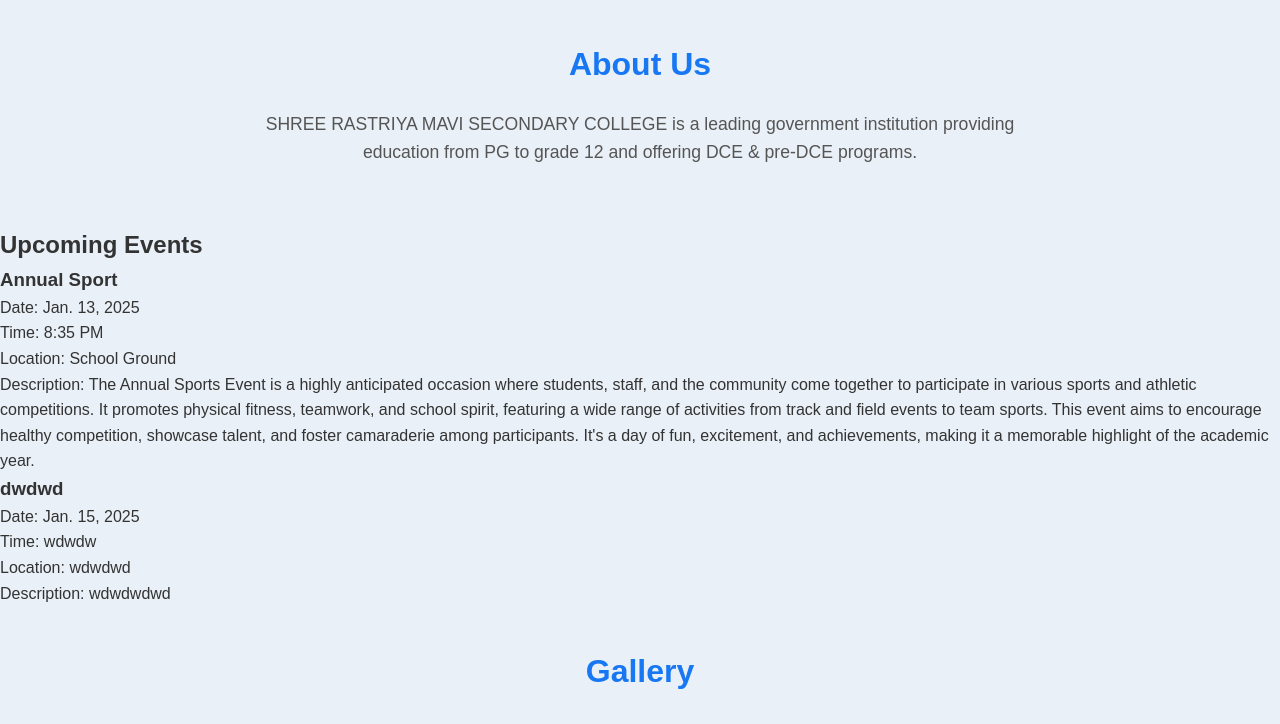
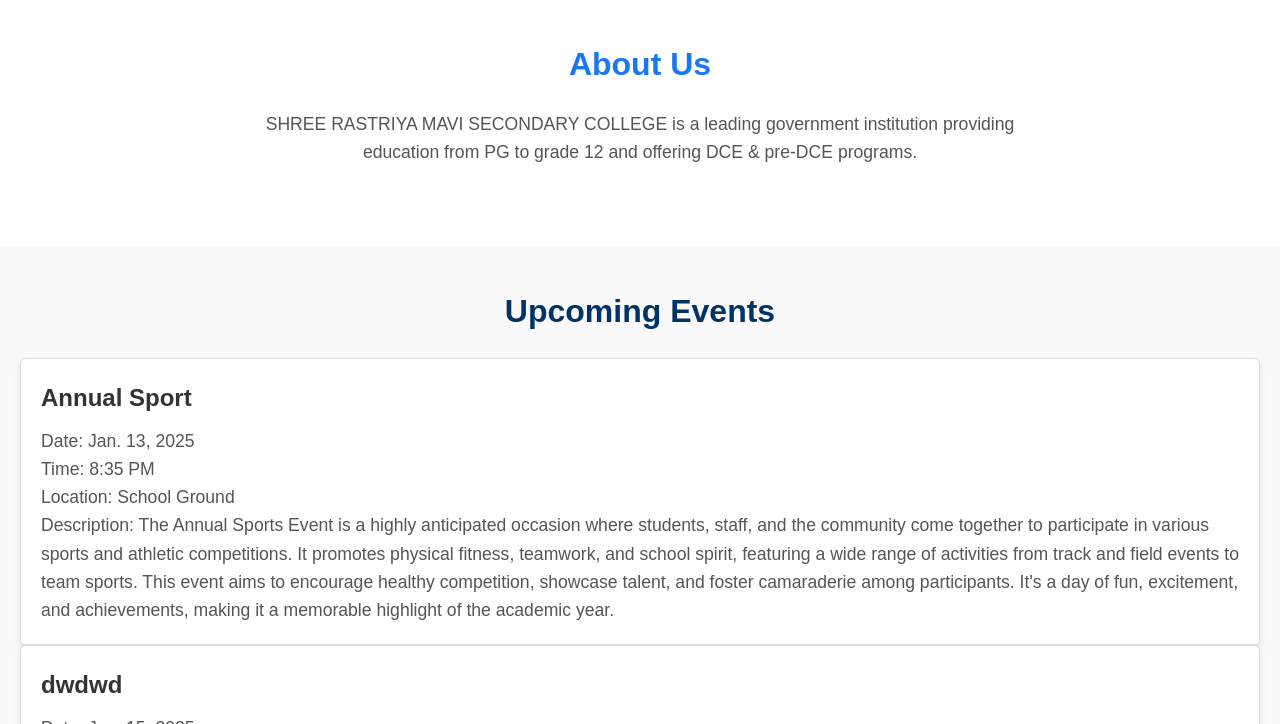
Before and after one commit to Shishir-Kc/Shree-Rastriya-Secondary-School, a Django app: page / in a window 1280 px wide. Shown: the part 731-1455 px from the top of the page. Run offline with Django 5.2, Linux system fonts and the light colour scheme; data comes from the database, SQL or seed files in the repository.

Commit message:
added some changes in base.css

```diff
--- a/Shree_Rastriya_Secondary_School/home/static/home/css/base.css
+++ b/Shree_Rastriya_Secondary_School/home/static/home/css/base.css
@@ -6,7 +6,7 @@
 }
 body {
     font-family: Arial, sans-serif;
-    background-color: rgb(233, 240, 247);
+    background-color: rgb(255, 255, 255);
     color: #333;
     line-height: 1.6;
     }
@@ -21,7 +21,7 @@ body {
 
 
 .navbar {
-    background-color:  rgb(233, 240, 247); /* Navy Blue */
+    background-color:  rgb(255, 255, 255);
     padding: 1rem 2rem;
     position: sticky;
     top: 0;
@@ -40,7 +40,7 @@ body {
 }
 
 .navbar .logo {
-    color: #6960be;
+    color: #003366;
     font-size: 1.5rem;
     font-weight: bold;
     border-radius: 50%;
@@ -130,16 +130,14 @@ body {
 
 .about,
 .programs,
-.gallery,
-.contact {
+.gallery{
      padding: 40px 20px;
      text-align: center;
 }
 
 .about h2,
 .programs h2,
-.gallery h2,
-.contact h2 {
+.gallery h2{
     font-size: 2em;
     margin-bottom: 20px;
     color: rgb(24, 119, 242);
@@ -165,32 +163,59 @@ body {
     box-shadow: 0 5px 15px rgba(0, 0, 0, 0.3);
     }
 
-.contact form {
-    max-width: 500px;
-    margin: 0 auto;
-    text-align: left;
-}
-
-.contact form input,
-.contact form textarea {
-    width: 100%;
-    padding: 10px;
-    margin-bottom: 20px;
-    border: 1px solid #ccc;
-    border-radius: 5px;
-    font-size: 1em;
+    .upcoming-events, .recent-notices {
+        padding: 40px 20px;
+        background-color: #f9f9f9;
+        margin-top: 20px;
     }
 
-.contact form input[type="submit"] {
-    background-color: rgb(24, 119, 242);
-     color: #fff;
-     border: none;
-     cursor: pointer;
-     transition: background-color 0.3s;
-}
-.contact form input[type="submit"]:hover {
-    background-color: rgb(255, 220, 88);
-}
+    .upcoming-events h2, .recent-notices h2 {
+        font-size: 2em;
+        color: #003366;
+        text-align: center;
+        margin-bottom: 20px;
+    }
+
+    .events-list, .notices-list {
+        display: grid;
+        grid-template-columns: repeat(auto-fit, minmax(300px, 1fr));
+        gap: 20px;
+    }
+
+    .event, .notice {
+        background-color: #ffffff;
+        border: 1px solid #ddd;
+        border-radius: 5px;
+        padding: 20px;
+        box-shadow: 0 4px 6px rgba(0, 0, 0, 0.1);
+        transition: all 0.3s ease;
+    }
+
+    .event h3, .notice h3 {
+        font-size: 1.5em;
+        margin-bottom: 10px;
+        color: #333;
+    }
+
+    .event p, .notice p {
+        font-size: 1.1em;
+        color: #555;
+    }
+
+    .event p:first-child, .notice p:first-child {
+        font-weight: bold;
+    }
+
+    /* Hover Effect for Events and Notices */
+    .event:hover, .notice:hover {
+        transform: translateY(-5px);
+        box-shadow: 0 8px 15px rgba(0, 0, 0, 0.2);
+        background-color: #f0f8ff;
+    }
+
+    .event:hover h3, .notice:hover h3 {
+        color: #003366;
+    }
 
 footer {
      background-color: #333;
```
